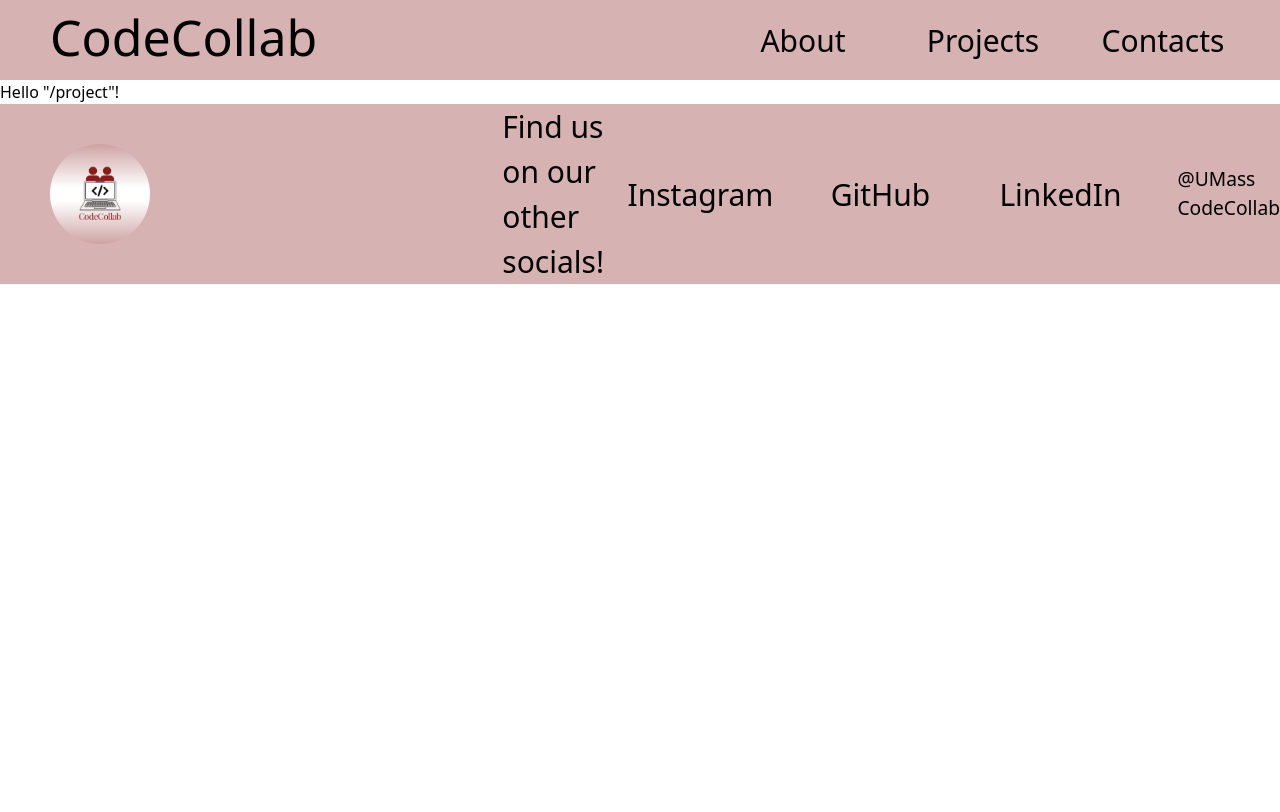
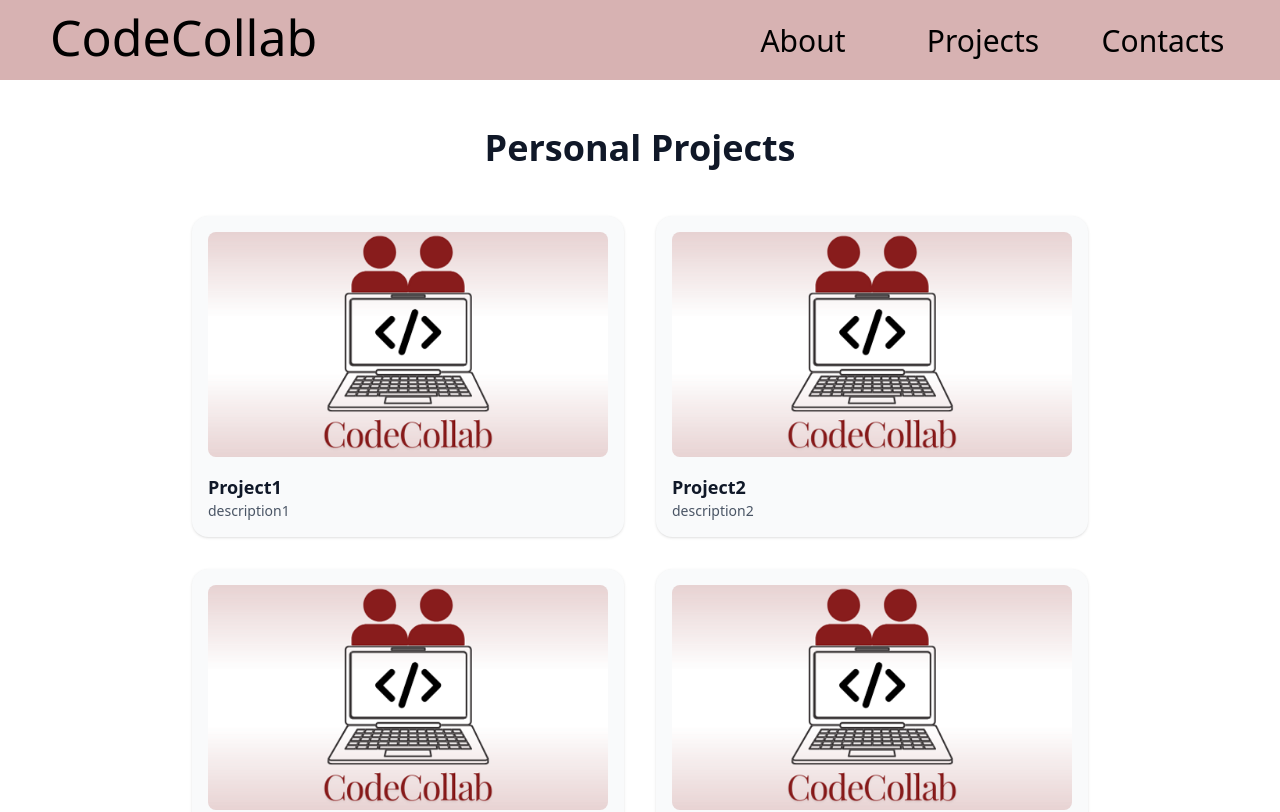
Before and after one commit to montanezm1/personal-website, a React (Vite) app in the folder template/: page /project in a window 1280 px wide. Shown: the top 812 px of the page. Built offline with nearby package versions, Linux system fonts and the light colour scheme.

Commit message:
Updated the Projects Section
Added some placeholder content and grid layout for projects.

```diff
--- a/template/src/routes/project.tsx
+++ b/template/src/routes/project.tsx
@@ -1,9 +1,41 @@
 import { createFileRoute } from '@tanstack/react-router'
 
 export const Route = createFileRoute('/project')({
-  component: RouteComponent,
+  component: ProjectsPage,
 })
 
-function RouteComponent() {
-  return <div>Hello "/project"!</div>
+function ProjectsPage() {
+  const projects = [
+    {id: 1, title: 'Project1', description: 'description1', image:'/codeLogo.png', link: 'https://www.instagram.com/umasscodecollab/'},
+    {id: 2, title: 'Project2', description: 'description2', image:'/codeLogo.png', link: 'https://www.instagram.com/umasscodecollab/'},
+    {id: 3, title: 'Project3', description: 'description3', image:'/codeLogo.png', link: 'https://www.instagram.com/umasscodecollab/'},
+    {id: 4, title: 'Project4', description: 'description4', image:'/codeLogo.png', link: 'https://www.instagram.com/umasscodecollab/'},
+  ];
+
+
+  return (
+    <div className="bg-white min-h-screen py-12 px-4 sm:px-6 lg:px-8">
+        <h2 className="text-3xl sm:text-4xl font-bold text-center mx-auto mb-12 text-gray-900">Personal Projects</h2>
+      <div className="grid grid-cols-1 md:grid-cols-2 gap-8 max-w-4xl mx-auto">
+        {projects.map((project) => (
+          <div
+            key={project.id}
+            className="bg-[#f9fafb] p-4 rounded-2xl shadow-sm hover:shadow-md"
+          >
+            <a href={project.link} target='_blank'>
+            <div className="w-full aspect-video overflow-hidden rounded-lg mb-4">
+              <img
+                src={project.image}
+                alt={project.title}
+                className="w-full h-full object-cover"
+              />
+            </div>
+            <h3 className="text-lg font-semibold text-gray-900">{project.title}</h3>
+            <p className="text-gray-600 text-sm">{project.description}</p>
+          </a>
+          </div>
+        ))}
+      </div>
+    </div>
+  );
 }
```
